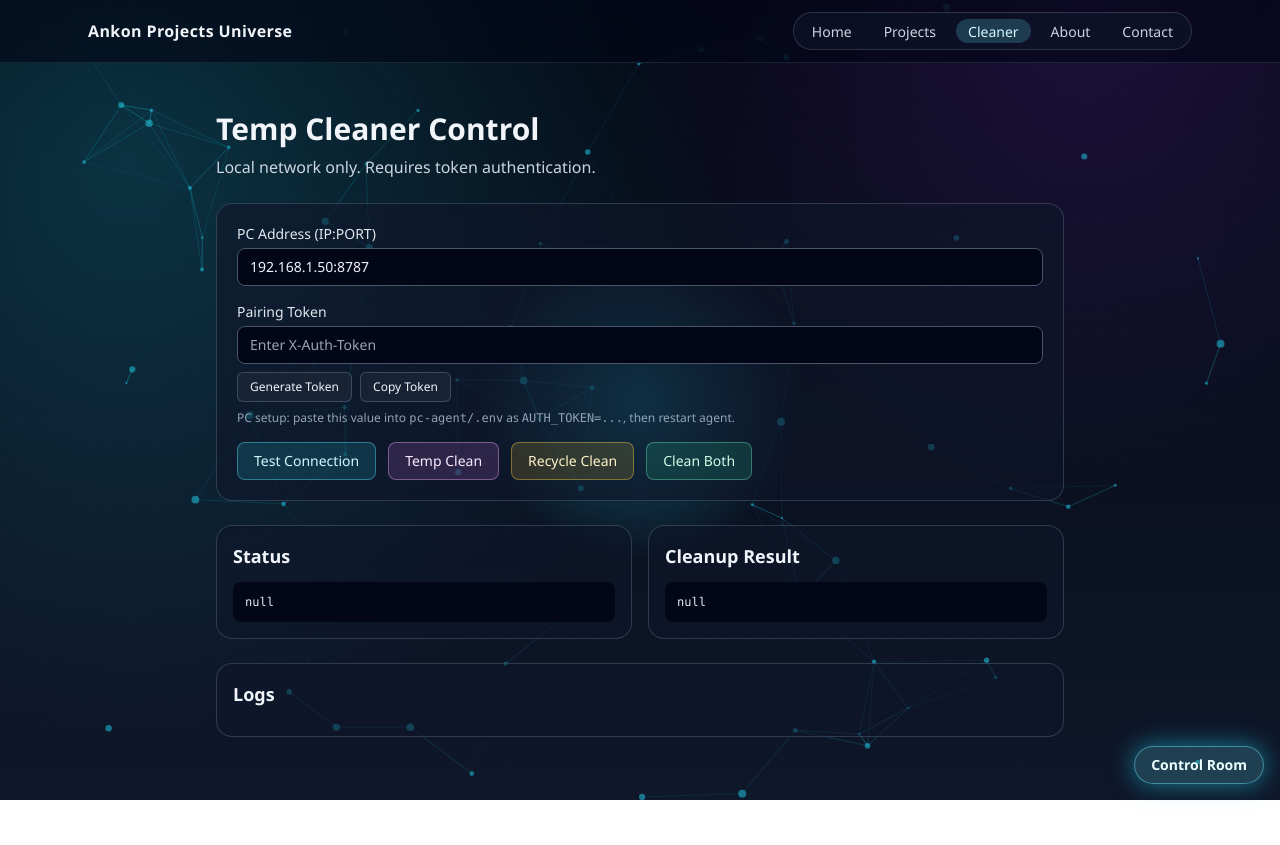
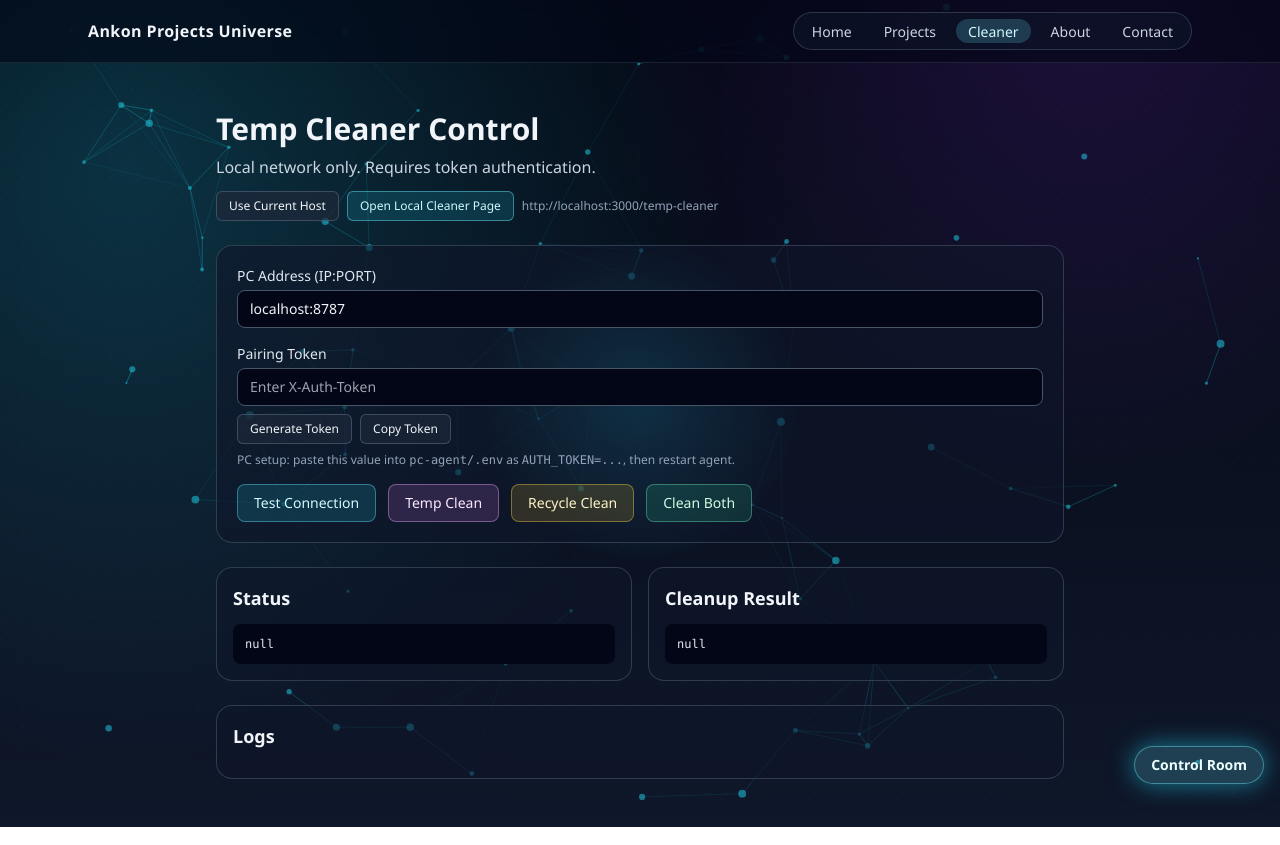
Before and after one commit to liveankon1/ankon-live-portal1, a Next.js app: page /temp-cleaner in a window 1280 px wide. Before the commit the page ends 803 px from the top, so only its background shows below. Built offline with nearby package versions, Linux system fonts and the light colour scheme.

Commit message:
Update page.tsx

```diff
--- a/app/temp-cleaner/page.tsx
+++ b/app/temp-cleaner/page.tsx
@@ -30,13 +30,14 @@ const formatBytes = (bytes: number) => {
 };
 
 export default function TempCleanerPage() {
-  const [pcAddress, setPcAddress] = useState("192.168.1.50:8787");
+  const [pcAddress, setPcAddress] = useState("");
   const [token, setToken] = useState("");
   const [loading, setLoading] = useState<"idle" | "testing" | "cleaning">("idle");
   const [logs, setLogs] = useState<string[]>([]);
   const [status, setStatus] = useState<StatusResponse | null>(null);
   const [result, setResult] = useState<CleanResponse | null>(null);
   const [tokenCopied, setTokenCopied] = useState(false);
+  const [localLink, setLocalLink] = useState("");
 
   useEffect(() => {
     try {
@@ -49,6 +50,15 @@ export default function TempCleanerPage() {
       // Ignore invalid local storage payload.
     }
   }, []);
+
+  useEffect(() => {
+    if (pcAddress.trim()) return;
+    const host = window.location.hostname;
+    if (!host) return;
+    if (host === "localhost" || host === "127.0.0.1" || /^\d{1,3}(\.\d{1,3}){3}$/.test(host)) {
+      setPcAddress(`${host}:8787`);
+    }
+  }, [pcAddress]);
 
   useEffect(() => {
     localStorage.setItem(STORAGE_KEY, JSON.stringify({ pcAddress, token }));
@@ -64,6 +74,32 @@ export default function TempCleanerPage() {
   const pushLog = (message: string) => {
     const stamp = new Date().toLocaleTimeString();
     setLogs((prev) => [`[${stamp}] ${message}`, ...prev].slice(0, 40));
+  };
+
+  useEffect(() => {
+    const raw = pcAddress.trim();
+    if (!raw) {
+      setLocalLink("");
+      return;
+    }
+    const host = raw.split(":")[0];
+    if (!host) {
+      setLocalLink("");
+      return;
+    }
+    setLocalLink(`http://${host}:3000/temp-cleaner`);
+  }, [pcAddress]);
+
+  const useCurrentHost = () => {
+    const host = window.location.hostname;
+    if (!host) return;
+    setPcAddress(`${host}:8787`);
+    pushLog(`PC address set from current host: ${host}:8787`);
+  };
+
+  const openLocalCleaner = () => {
+    if (!localLink) return;
+    window.location.href = localLink;
   };
 
   const generateToken = () => {
@@ -157,6 +193,26 @@ export default function TempCleanerPage() {
       <p className="mt-2 text-slate-300">
         Local network only. Requires token authentication.
       </p>
+      <div className="mt-3 flex flex-wrap gap-2">
+        <button
+          type="button"
+          onClick={useCurrentHost}
+          className="rounded-md border border-slate-500/50 bg-slate-800/70 px-3 py-1.5 text-xs font-medium text-slate-100"
+        >
+          Use Current Host
+        </button>
+        <button
+          type="button"
+          onClick={openLocalCleaner}
+          disabled={!localLink}
+          className="rounded-md border border-cyan-300/45 bg-cyan-400/15 px-3 py-1.5 text-xs font-medium text-cyan-100 disabled:opacity-50"
+        >
+          Open Local Cleaner Page
+        </button>
+        {localLink ? (
+          <span className="self-center text-xs text-slate-400">{localLink}</span>
+        ) : null}
+      </div>
 
       <div className="mt-6 rounded-2xl border border-slate-600/60 bg-slate-900/60 p-5">
         <div className="grid gap-4">
```
